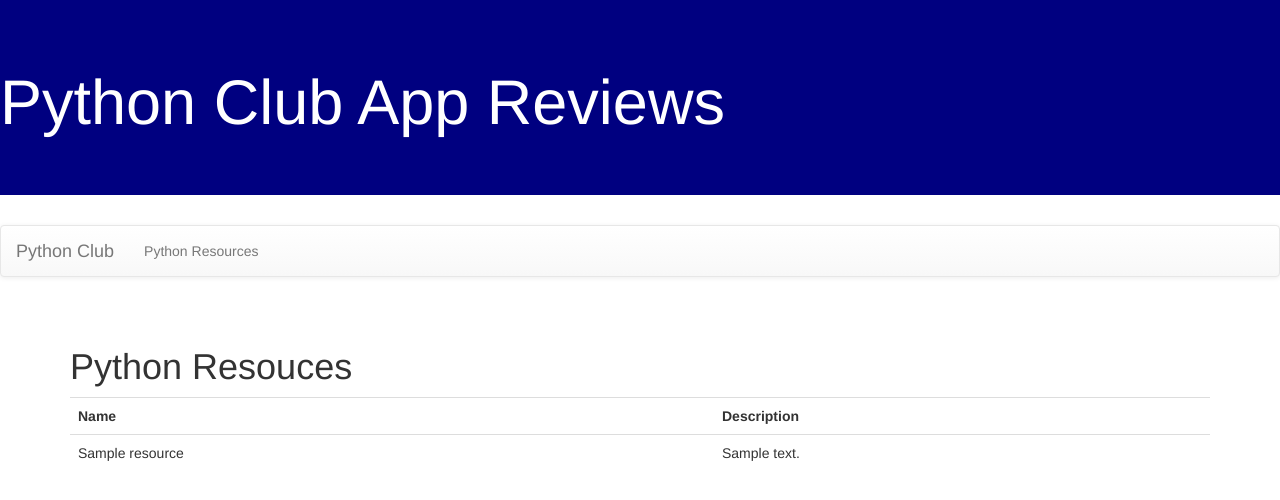
After one commit to ngocdai94/PythonClub, a Django app: template ClubApp/templates/ClubApp/resources.html in a window 1280 px wide. The commit adds this page. Shown: the top 500 px of the page. Run offline with Django 3.2, Linux system fonts and the light colour scheme; the template is opened without the code that fills it: most values are stand-ins (such as "Sample title", 1, 10 or a date in 2020); some libraries are stand-ins or nearby versions.

Commit message:
Assignment 5 - Resource View

```diff
--- /dev/null
+++ b/ClubApp/templates/ClubApp/resources.html
@@ -0,0 +1,21 @@
+{% extends 'base.html' %}
+{% block content %}
+<h1>Python Resouces</h1>
+<table class='table'>
+ <tr>
+     <th>Name</th>
+     <th>Description</th>
+ </tr>
+ {% for r in resource_list %}
+   <tr>
+       <td>{{ r.resourcename }}</td>
+       <td>{{ r.description }}</td>
+   </tr>
+
+ {% endfor %}
+
+
+</table>
+
+
+{% endblock %}
--- a/ClubApp/templates/base.html
+++ b/ClubApp/templates/base.html
@@ -18,8 +18,7 @@
                 <a class="navbar-brand" href="{% url 'index' %}">Python Club</a>
                 </div>
                 <ul class="nav navbar-nav">
-
-
+                    <li><a href="{% url 'resources' %}">Python Resources</a></li>
                 </ul>
                 </div>
                 </nav>
--- a/ClubApp/urls.py
+++ b/ClubApp/urls.py
@@ -3,4 +3,5 @@ from . import views
 
 urlpatterns=[
     path('', views.index, name='index'),
+    path('getresources/', views.getresources, name='resources'),
 ]
--- a/ClubApp/views.py
+++ b/ClubApp/views.py
@@ -1,5 +1,10 @@
 from django.shortcuts import render
+from .models import ClubInformation, Meeting, MeetingMinute, Resource, Event
 
 # Create your views here.
 def index(request):
     return render(request, 'ClubApp/index.html')
+
+def getresources(request):
+    resource_list=Resource.objects.all()
+    return render(request, 'ClubApp/resources.html', {'resource_list':resource_list})
```
